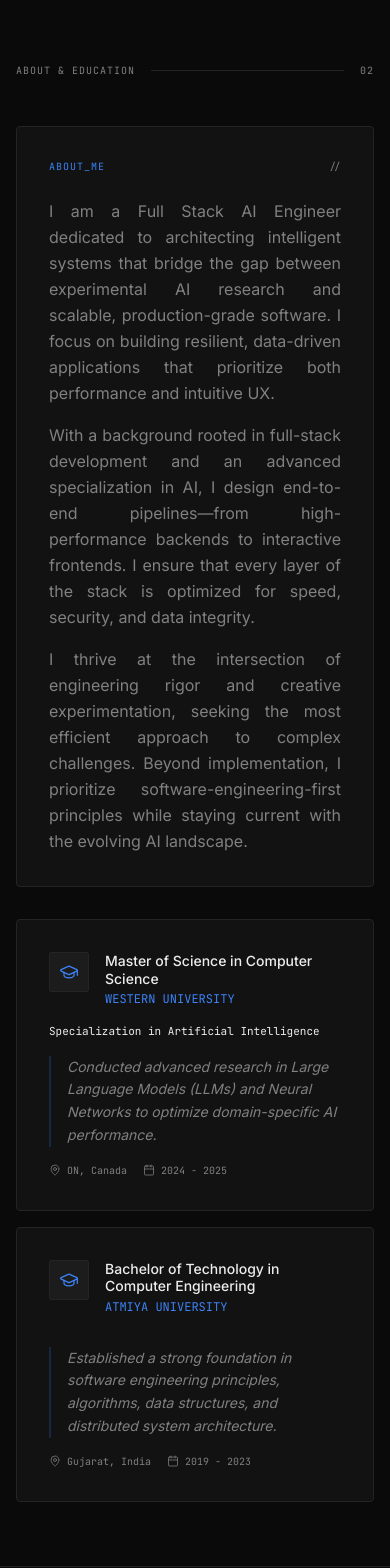
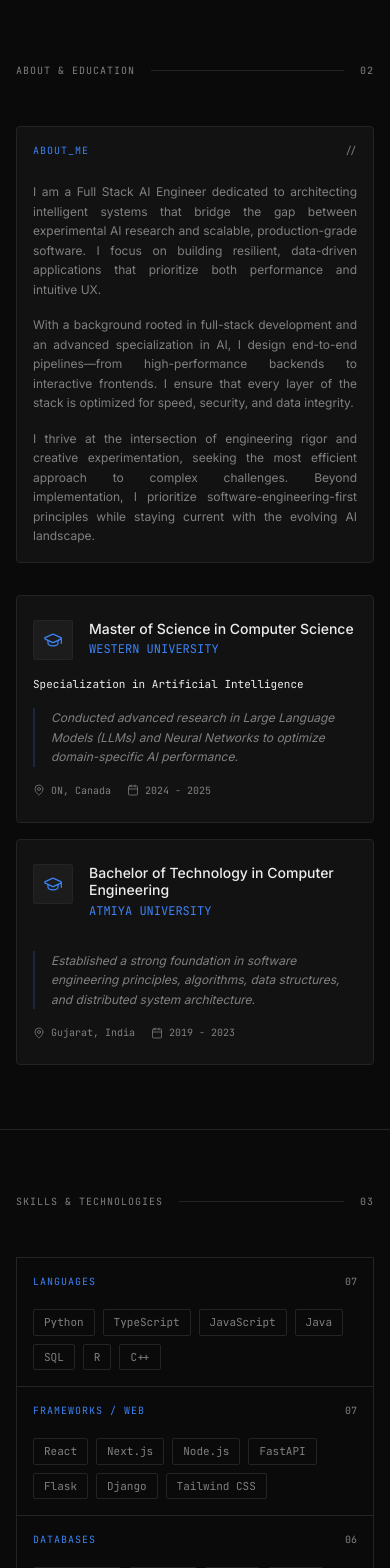
Before and after one commit to Viraj-Mavani/portfolio, a Next.js app: page / in a window 390 px wide. Shown: the part 1200-2768 px from the top of the page. Built offline with nearby package versions, Linux system fonts and the light colour scheme.

Commit message:
fixed paddings for mobile and tab view

```diff
--- a/src/app/about/page.tsx
+++ b/src/app/about/page.tsx
@@ -98,11 +98,11 @@ export default function AboutPage() {
 
           {/* Left Block: Intro Content */}
           {/* Desktop: Spans 3 of 4 columns (75%). Tablet/Mobile: Default auto (100%) */}
-          <div className="rounded-md border border-border bg-card p-4 lg:col-span-3 md:p-8 lg:p-10">
+          <div className="rounded-md border border-border bg-cardlg:col-span-3 p-4 md:p-8 lg:p-10">
             <span className="mb-4 inline-block font-mono text-[10px] tracking-widest text-primary uppercase">
               who I am
             </span>
-            <h1 className="mb-6 text-balance text-md font-medium leading-tight tracking-tight text-foreground md:text-2xl lg:text-3xl">
+            <h1 className="mb-6 text-balance font-medium leading-tight tracking-tight text-foreground text-md md:text-2xl lg:text-3xl">
               {intro.title}
             </h1>
             <div className="flex max-w-full flex-col gap-4 text-justify">
--- a/src/app/projects/projects-content.tsx
+++ b/src/app/projects/projects-content.tsx
@@ -113,7 +113,7 @@ export function ProjectsPageContent() {
                     <span className="font-mono text-[10px] tracking-widest text-muted-foreground uppercase">
                       project_{String(index + 1).padStart(2, "0")}
                     </span>
-                    <h2 className="text-xl font-medium text-foreground">
+                    <h2 className="text-md md:text-xl font-medium text-foreground">
                       {project.title}
                     </h2>
                   </div>
@@ -146,7 +146,7 @@ export function ProjectsPageContent() {
                 {/* Description */}
                 <div className="mb-6 flex max-w-5xl flex-col gap-4">
                   {(Array.isArray(project.description) ? project.description : [project.description]).map((paragraph, i) => (
-                    <p key={i} className="text-sm leading-relaxed text-muted-foreground text-justify">{paragraph}</p>
+                    <p key={i} className="text-xs md:text-sm leading-relaxed text-muted-foreground text-justify">{paragraph}</p>
                   ))}
                 </div>
 
--- a/src/components/about-section.tsx
+++ b/src/components/about-section.tsx
@@ -30,7 +30,7 @@ export function AboutSection({ index }: AboutSectionProps) {
 
         <div className="grid gap-8 lg:grid-cols-2 items-stretch">
           {/* About text */}
-          <div className="flex flex-col gap-6 rounded-md border border-border bg-card p-8 h-full">
+          <div className="flex flex-col gap-6 rounded-md border border-border bg-card p-4 md:p-8 h-full">
             <div className="flex items-start justify-between">
               <span className="font-mono text-[10px] tracking-widest text-primary uppercase">
                 {mode === "generalist" ? "about_me" : `about_${mode.replace("-", "_")}`}
@@ -43,7 +43,7 @@ export function AboutSection({ index }: AboutSectionProps) {
               {activeBio.map((paragraph, i) => (
                 <p
                   key={i}
-                  className="text-base leading-relaxed text-muted-foreground text-justify"
+                  className="text-xs md:text-base leading-relaxed text-muted-foreground text-justify"
                 >
                   {paragraph}
                 </p>
@@ -56,7 +56,7 @@ export function AboutSection({ index }: AboutSectionProps) {
             {education.map((edu) => (
               <div
                 key={edu.degree}
-                className="group flex flex-col gap-4 rounded-md border border-border bg-card p-8 transition-colors hover:border-primary/30"
+                className="group flex flex-col gap-4 rounded-md border border-border bg-card px-4 py-6 md:p-8 transition-colors hover:border-primary/30"
               >
                 <div className="flex items-start gap-4">
                   <div className="flex h-10 w-10 shrink-0 items-center justify-center rounded-sm border border-border bg-secondary text-primary transition-colors group-hover:bg-primary group-hover:text-primary-foreground">
@@ -76,7 +76,7 @@ export function AboutSection({ index }: AboutSectionProps) {
                   {edu.focus}
                 </p>
 
-                <p className="text-sm leading-relaxed text-muted-foreground italic border-l-2 border-primary/20 pl-4">
+                <p className="text-xs md:text-sm leading-relaxed text-muted-foreground italic border-l-2 border-primary/20 pl-4">
                   {edu.description}
                 </p>
 
--- a/src/components/certificates-section.tsx
+++ b/src/components/certificates-section.tsx
@@ -46,7 +46,7 @@ export function CertificatesSection({ index }: CertificatesSectionProps) {
           {visible.map((cert, index) => (
             <div
               key={cert.title}
-              className={`group flex flex-col gap-3 bg-background p-6 transition-colors hover:bg-card ${!expanded && index === 3 ? "lg:hidden" : ""}`}
+              className={`group flex flex-col gap-2 lg:gap-3 bg-background p-4 md:p-6 transition-colors hover:bg-card ${!expanded && index === 3 ? "lg:hidden" : ""}`}
             >
               <div className="flex items-start justify-between">
                 <div className="flex h-8 w-8 items-center justify-center rounded-sm border border-border bg-secondary text-primary transition-colors group-hover:bg-primary group-hover:text-primary-foreground">
--- a/src/components/experience-section.tsx
+++ b/src/components/experience-section.tsx
@@ -27,7 +27,7 @@ export function ExperienceSection({ index }: ExperienceSectionProps) {
           {experiences.map((exp, index) => (
             <div
               key={exp.role}
-              className="group relative flex flex-col gap-6 rounded-md border border-border bg-card p-8 transition-colors hover:border-primary/30"
+              className="group relative flex flex-col gap-6 rounded-md border border-border bg-card px-4 py-6 md:p-6 lg:p-8 transition-colors hover:border-primary/30"
             >
               {/* Top row */}
               <div className="flex flex-col gap-4 sm:flex-row sm:items-start sm:justify-between">
@@ -53,7 +53,7 @@ export function ExperienceSection({ index }: ExperienceSectionProps) {
               </div>
 
               {/* Description */}
-              <p className="text-sm leading-relaxed text-muted-foreground">
+              <p className="text-xs md:text-sm leading-relaxed text-muted-foreground text-justify">
                 {exp.description}
               </p>
 
--- a/src/components/projects-section.tsx
+++ b/src/components/projects-section.tsx
@@ -36,7 +36,7 @@ export function ProjectsSection({ index }: ProjectsSectionProps) {
           {filteredProjects.slice(0, 4).map((project, index) => (
             <div
               key={project.title}
-              className="group relative flex flex-col gap-5 rounded-md border border-border bg-card p-8 transition-colors hover:border-primary/30"
+              className="group relative flex flex-col gap-5 rounded-md border border-border bg-card px-4 py-6 md:p-4 md:py-6 lg:p-8 transition-colors hover:border-primary/30"
             >
               {/* Header */}
               <div className="flex items-start justify-between">
@@ -44,7 +44,7 @@ export function ProjectsSection({ index }: ProjectsSectionProps) {
                   <span className="font-mono text-[10px] tracking-widest text-muted-foreground uppercase">
                     project_{String(index + 1).padStart(2, "0")} / brief description
                   </span>
-                  <h3 className="text-lg font-medium text-foreground">
+                  <h3 className="text-md md:text-lg font-medium text-foreground">
                     {project.title}
                   </h3>
                 </div>
@@ -75,7 +75,7 @@ export function ProjectsSection({ index }: ProjectsSectionProps) {
               </div>
 
               {/* Brief Description */}
-              <p className="text-sm leading-relaxed text-muted-foreground">
+              <p className="text-xs md:text-sm leading-relaxed text-muted-foreground text-justify">
                 {project.brief}
               </p>
 
--- a/src/components/services-strip.tsx
+++ b/src/components/services-strip.tsx
@@ -46,7 +46,7 @@ export function ServicesStrip({ index }: ServicesStripProps) {
           {services.map((service) => (
             <div
               key={service.title}
-              className="group flex flex-col gap-6 bg-background p-8 transition-colors hover:bg-card"
+              className="group flex flex-col gap-6 bg-background p-4 lg:p-8 transition-colors hover:bg-card"
             >
               <div className="flex items-start justify-between">
                 <service.icon
@@ -60,10 +60,10 @@ export function ServicesStrip({ index }: ServicesStripProps) {
               </div>
 
               <div className="flex flex-col gap-3">
-                <h3 className="text-lg font-medium tracking-tight text-foreground">
+                <h3 className="text-md lg:text-lg font-medium tracking-tight text-foreground">
                   {service.title}
                 </h3>
-                <p className="text-sm leading-relaxed text-muted-foreground">
+                <p className="text-xs lg:text-sm leading-relaxed text-muted-foreground">
                   {service.description}
                 </p>
               </div>
--- a/src/components/skills-section.tsx
+++ b/src/components/skills-section.tsx
@@ -26,7 +26,7 @@ export function SkillsSection({ index }: SkillsSectionProps) {
           {skillCategories.map((category) => (
             <div
               key={category.label}
-              className="group flex flex-col gap-5 bg-background p-8 transition-colors hover:bg-card"
+              className="group flex flex-col gap-5 bg-background p-4 md:p-6 lg:p-8 transition-colors hover:bg-card"
             >
               <div className="flex items-center justify-between">
                 <span className="font-mono text-[10px] tracking-widest text-primary uppercase">
```
